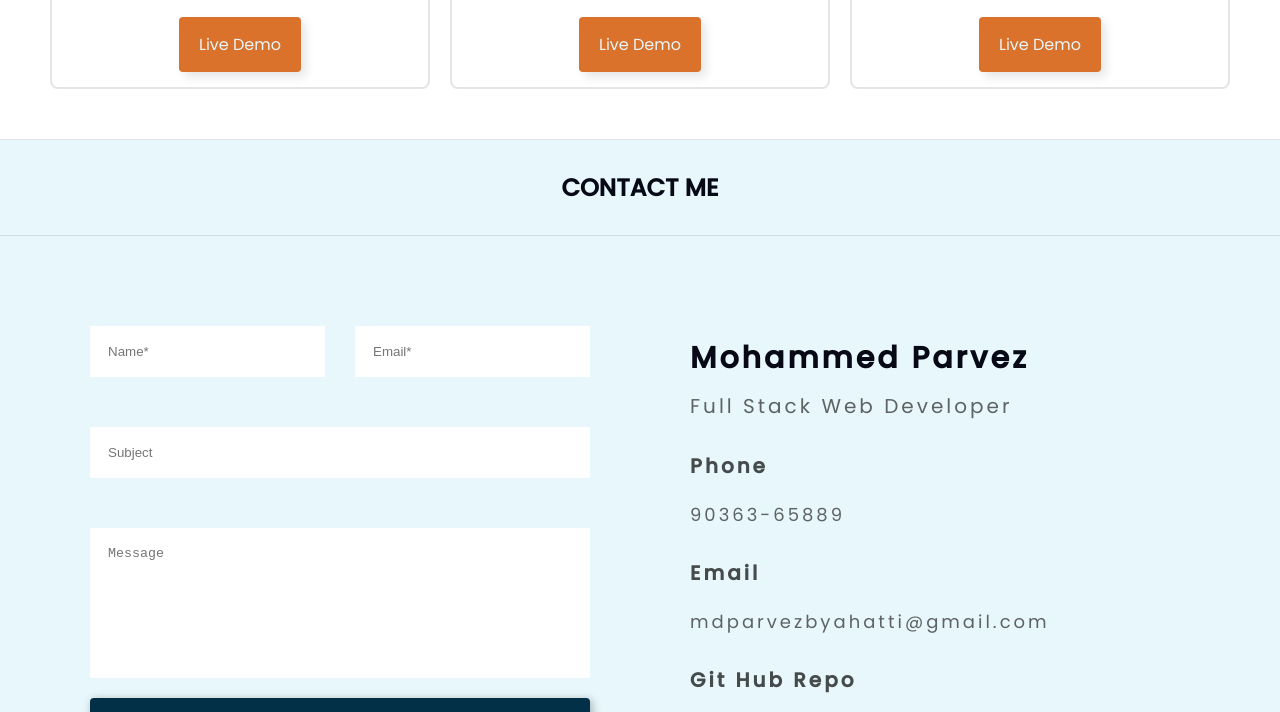
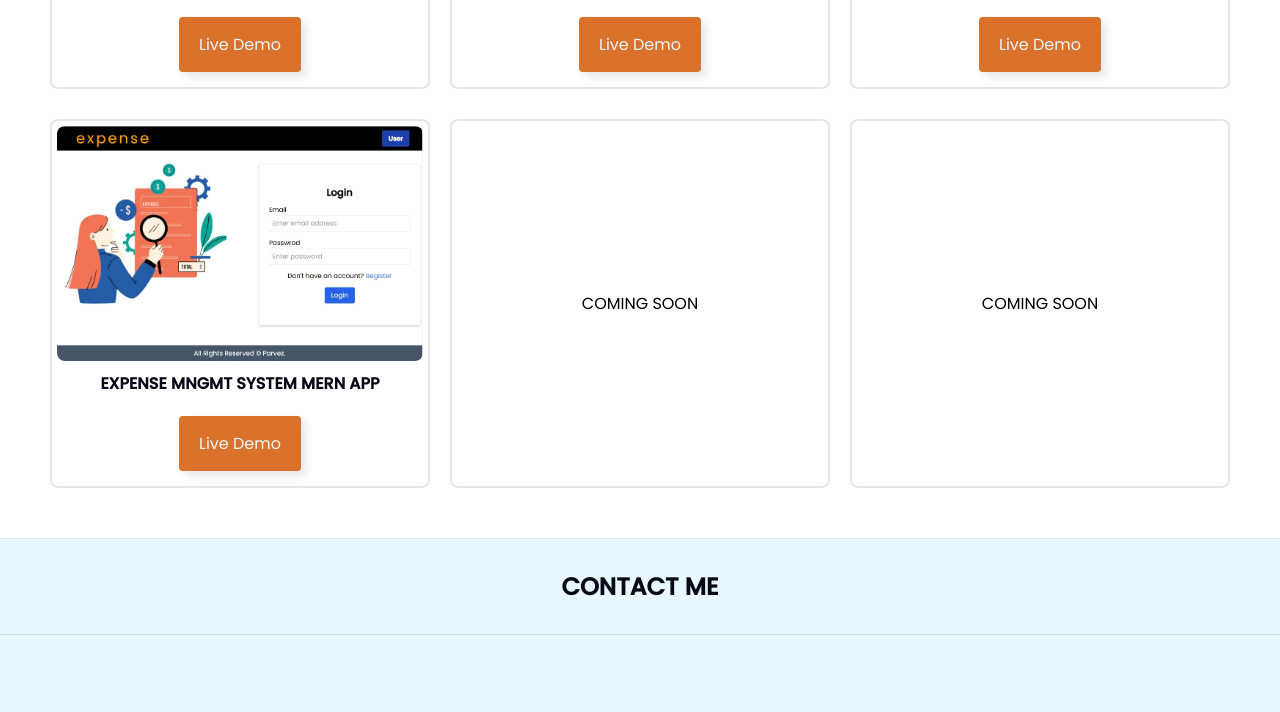
Before and after one commit to mdparvezb/parvez_portfolio, a plain HTML site: page index.html in a window 1280 px wide. Shown: the part 4837-5549 px from the top of the page. Drawn offline with Linux system fonts and the light colour scheme.

Commit message:
profile updated

```diff
--- a/index.html
+++ b/index.html
@@ -11,6 +11,7 @@
       href="https://fonts.googleapis.com/css2?family=Poppins:wght@400;500&display=swap"
       rel="stylesheet"
     />
+    <link rel="icon" href="./assets/favicon.png" />
     <title>Parvez's Portfolio</title>
   </head>
   <body>
@@ -358,6 +359,23 @@
             >
           </div>
         </div>
+        <!-- Third Row -->
+        <div class="port-row">
+          <!-- Card 1 -->
+          <div class="card">
+            <img src="./assets/project7.jpg" alt="" />
+            <h4>EXPENSE MNGMT SYSTEM MERN APP</h4>
+            <a
+              href="https://expense-management-web-app.onrender.com/"
+              target="_blank"
+              >Live Demo</a
+            >
+          </div>
+          <!-- Card 2 -->
+          <div class="card">COMING SOON</div>
+          <!-- Card 3 -->
+          <div class="card">COMING SOON</div>
+        </div>
       </div>
       <hr />
 
```
Also changed, not shown: assets/favicon.png (added), assets/project7.jpg (added), 1 other file.
